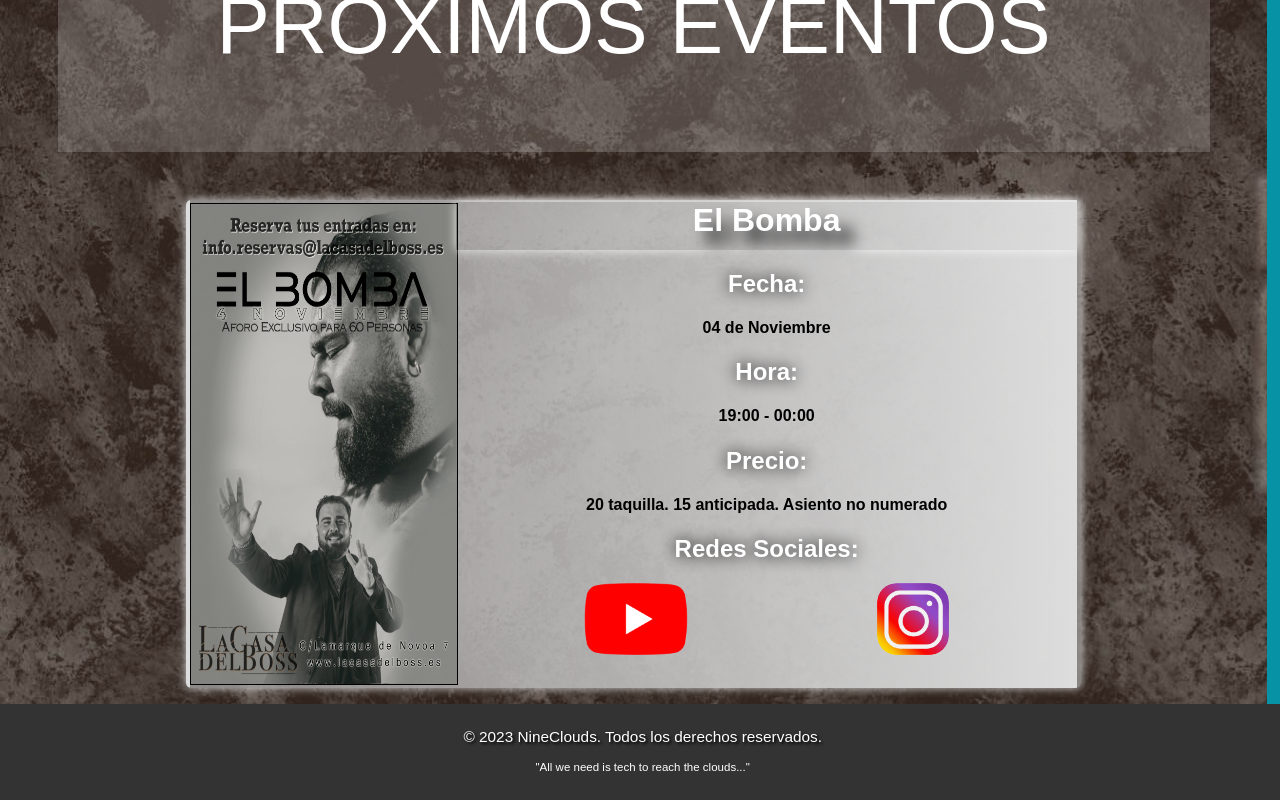
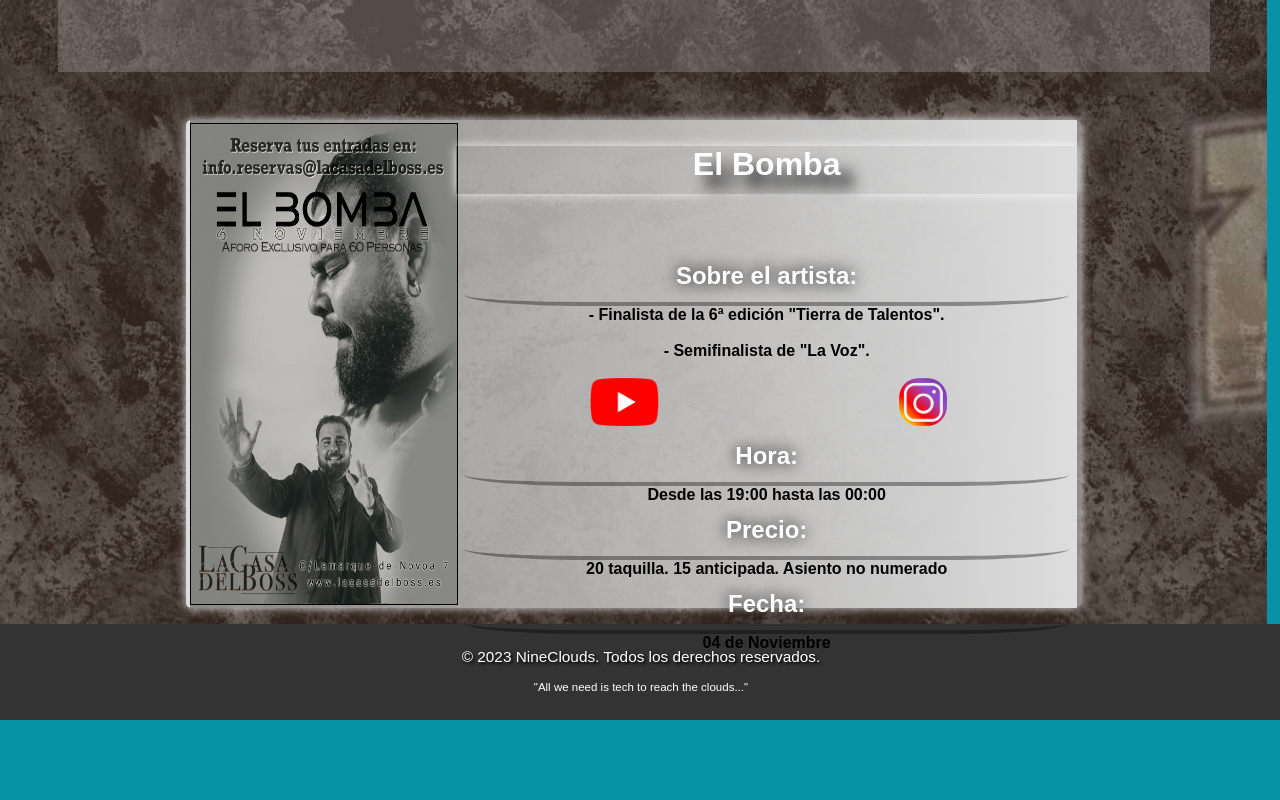
Before and after one commit to LuisRamirezdeVerger/ProjectDestiny, a React (Create React App) app: page /horarios in a window 1280 px wide. Shown: the part 956-1756 px from the top of the page. After the commit the page ends 1676 px from the top, so only its background shows below. Built offline with nearby package versions, Linux system fonts and the light colour scheme; a web font is replaced by a local one.

Commit message:
100% fixed!, elBombaEvent added. GJ!

```diff
--- a/src/components/Contacto.css
+++ b/src/components/Contacto.css
@@ -5,8 +5,10 @@
     background-repeat: no-repeat;
     background-size: cover;
     height: 100%;
-    width: 100.1vw;
+    max-width: 100%;
+    width: 100vw;
     text-shadow: 2px 2px 3px white;
+    margin-bottom: -10vh;
 }
 
 .tituloContacto{
@@ -21,6 +23,7 @@
     text-align: center;
     color: white;
     text-shadow: 2px 2px 3px black;
+    height: 30vh;
 }
 
 .metodosLista{
@@ -74,9 +77,11 @@
 @media (max-width: 768px){
 
     .contactoBackground{
-        height: 155vh;
-        margin-bottom: -6vh;
+        height: 153vh;
+        margin-bottom: -4vh;
+        margin-top: 0.5vh;
     }
+
     .metodosLista{
         width: 75vw;
     }
--- a/src/components/Contacto.js
+++ b/src/components/Contacto.js
@@ -10,8 +10,7 @@ const Contacto = () => {
       <div className="metodos">
         {/* <h1>A parte, los diferentes metodos de contacto</h1> */}
         <ul className="metodosLista">
-          <li className="contactoLi">Teléfono: +34 637 06 45 33  </li>
-          <li  className="contactoLi">Teléfono 2: +34 608 86 79 26 </li>
+          <li className="contactoLi">Teléfono: +34 644 693 562  </li>
           <li  className="contactoLi">Correo: info.reservas@lacasadelboss.es</li>
         </ul>
       </div>
--- a/src/components/Footer.css
+++ b/src/components/Footer.css
@@ -6,7 +6,8 @@
     text-align: center;
     left: 0;
     bottom: 4vh;
-    width: 99.17%;
+    width: 98.9%;
+    max-width: 100%;
   }
 
   .footer__content {
--- a/src/components/Galeria.css
+++ b/src/components/Galeria.css
@@ -8,6 +8,7 @@
     background-position: center;
     width: 100.1vw;
     height: 100%;
+    max-width: 100%;
 }
 
 .galeria{
--- a/src/components/Horarios.css
+++ b/src/components/Horarios.css
@@ -6,16 +6,18 @@
     background-size: cover;
     height: auto;
     width: 99vw;
+    max-width: 100%;
 }
 
 .calendario{
     display: flex;
-    padding-right: 30vw;
+    padding-right: 20vw;
     flex-direction: row;
     justify-content: center;
     border-style: none;
     align-items: center;
-    height: 70vh;
+    height: 50vh;
+    margin-top: 10vb;
 }
 
 .horarioTitulo{
@@ -98,7 +100,7 @@ font-size: 10vh;
   }
 
   .evento-info {
-    margin-top: -6vh;
+    /* margin-top: -5vh; */
     border: 4px solid transparent white;
     height: 60vh;
     width: 70%; /* Ocupa el 65% del espacio del contenedor */
@@ -116,21 +118,35 @@ font-size: 10vh;
   }
 
   .informacion {
+    display: flex;
+    flex-direction: column;
+    justify-content: space-around;
     font-size: 2vh;
     margin: 1vb;
+    margin-top: 5vh;
     text-align: justify; /* Justifica el texto de información */
     max-height: 100%;
     height: 40vh;
   }
 
+  .p-Informacion{
+
+  }
+
   .h2-Informacion{
-    /* margin: 0 auto; */
+    margin: 0 auto;
+    padding: 1.5vh;
+    border-bottom: solid 4px rgba(0, 0, 0, 0.357);
+    border-top: transparent 5px black;
+    border-radius: 20%;
     text-align: center;
     text-shadow: 0vw 0vw 1.25vw black; /* Sombra de texto en unidades relativas */
   }
   h4{
     text-align: center;
     color: black;
+    margin: 0 auto;
+    font-size: 2vh;
     /*-webkit-text-stroke: 0.00001px white;  Borde blanco de 2 píxeles (ajusta el valor según tu preferencia) */
     /* text-stroke: 2px white; */
   }
@@ -141,16 +157,19 @@ font-size: 10vh;
     margin: 0 auto;
     text-align: center;
     justify-content: space-around;
+
   }
 
   .logoYT{
-    height: 9vh;
-    margin-left: 2vw;
+    height: 6vh;
+    margin-left: 5%;
+    margin-top: 0;
   }
 
   .logoIG{
-    margin-right: 2vw;
-    height: 9vh;
+    /* margin-right: 5vw; */
+    margin-top: 0;
+    height: 6vh;
     border-radius: 2.5vh;
   }
 
@@ -226,4 +245,7 @@ font-size: 10vh;
       height: 3vh;
       border-radius: 0.8vh;
     }
+    h4{
+      font-size: 1.3vh;
+    }
 }
--- a/src/components/Horarios.js
+++ b/src/components/Horarios.js
@@ -29,7 +29,7 @@ const Horarios = () => {
     }
 
     if (month <= 9) {
-      return "red"
+      return "red";
     }
 
     if (month === 11) {
@@ -51,15 +51,24 @@ const Horarios = () => {
     <div className="horarioBackground" style={{ textAlign: "center" }}>
       <div className="leyenda">
         <div className="leyenda-item">
-          <div className="leyenda-color" style={{ backgroundColor: "green", width: "20%"  }} />
+          <div
+            className="leyenda-color"
+            style={{ backgroundColor: "green", width: "20%" }}
+          />
           <div className="leyenda-text">"Sala disponible"</div>
         </div>
         <div className="leyenda-item">
-          <div className="leyenda-color" style={{ backgroundColor: "red", width: "20%"  }} />
+          <div
+            className="leyenda-color"
+            style={{ backgroundColor: "red", width: "20%" }}
+          />
           <div className="leyenda-text">"Sala ocupada"</div>
         </div>
         <div className="leyenda-item">
-          <div className="leyenda-color" style={{ backgroundColor: "blue", width: "20%" }} />
+          <div
+            className="leyenda-color"
+            style={{ backgroundColor: "blue", width: "20%" }}
+          />
           <div className="leyenda-text">"Evento concertado"</div>
         </div>
       </div>
@@ -80,7 +89,11 @@ const Horarios = () => {
           }
         />
       </div>
-      <div className="tituloEvento"><p className="textoTituloEvento">No te pierdas nuestros PRÓXIMOS EVENTOS</p></div>
+      <div className="tituloEvento">
+        <p className="textoTituloEvento">
+          No te pierdas nuestros PRÓXIMOS EVENTOS
+        </p>
+      </div>
       <div className="evento-container">
         <div className="evento-imagen">
           <img src={bomba} alt="Cartel del evento" />
@@ -91,20 +104,22 @@ const Horarios = () => {
           </div>
           <div className="informacion">
             <p className="p-Informacion" style={{ color: "white" }}>
+              <h2 className="h2-Informacion">Sobre el artista:</h2>
+              <h4>- Finalista de la 6ª edición "Tierra de Talentos".<br/><br/> - Semifinalista de "La Voz".</h4> <br/>
+              <h4 className="eventoRRSS">
+                <a href="https://www.youtube.com/watch?v=utvkxaEbwpE">
+                  <img className="logoYT" src={YT} alt="YT logo" />
+                </a>
+                <a href="https://www.instagram.com/rafaelruiz_elbomba/?hl=es">
+                  <img className="logoIG" src={IG} alt="IG logo" />
+                </a>
+              </h4>
+              <h2 className="h2-Informacion">Hora:</h2>
+              <h4 className="h4-Informacion"> Desde las 19:00 hasta las 00:00</h4>
+              <h2 className="h2-Informacion">Precio:</h2>
+              <h4 className="h4-Informacion">20 taquilla. 15 anticipada. Asiento no numerado</h4>
               <h2 className="h2-Informacion">Fecha:</h2>
-              <h4> 04 de Noviembre</h4>
-              <h2 className="h2-Informacion">Hora:</h2>
-              <h4> 19:00 - 00:00</h4>
-              <h2 className="h2-Informacion">Precio:</h2>
-              <h4>20 taquilla. 15 anticipada. Asiento no numerado</h4>
-              <h2 className="h2-Informacion">Redes Sociales:</h2>
-              <h4 className="eventoRRSS">
-              <a href="youtube.com">
-                <img className="logoYT" src={YT} alt="YT logo"/>
-              </a>
-              <a href="instagram.com">
-                <img className="logoIG" src={IG} alt="IG logo"/></a>
-              </h4>
+              <h4 className="h4-Informacion"> 04 de Noviembre</h4>
             </p>
           </div>
         </div>
--- a/src/components/MiSitio.css
+++ b/src/components/MiSitio.css
@@ -5,7 +5,8 @@
   background-size: cover;
   background-repeat: no-repeat;
   background-position: center;
-  width: 100.1vw;
+  max-width: 100%;
+  width: 100vw;
   height: 100vh;
 }
 
--- a/src/components/SobreMi.css
+++ b/src/components/SobreMi.css
@@ -4,7 +4,7 @@
     justify-content: center;
     text-align: center;
     height: 94%;
-    width: auto;
+    width: 99vw;
     max-width: 100%;
     font-size: 4vh;
     text-shadow: 2px 2px 3px black;
@@ -16,8 +16,9 @@
     background-image: url('../images/backgrounds/mazinger47Centro.JPG');
     background-repeat: no-repeat;
     background-size: cover;
-    height:100%;
-    width: 100.1vw;
+    height: 100%;
+    max-width: 100%;
+    width: 100vw;
     color: white;
 }
 
@@ -27,15 +28,21 @@
 
 @media (max-width: 768px) {
 
-    /* .nosotrosMain{
-        height: auto;
+    .nosotrosMain{
+        margin-top: 0.5vh;
+        height: 100vh;
         width: 100vw;
-        margin-bottom: -300vh;
-        margin-top: -30vh;
+        max-width: 100%;
+        display: block;
+        /* margin-bottom: 0; */
+        /* padding-bottom: -49; */
+        /* margin-bottom: -300vh;
+        margin-top: -30vh; */
     }
-*/
+
     .quienesSomosBackground{
-        margin-top: -49vh;
+        height: 530vh;
+        background-size: cover;
         /* margin-bottom: -49vh; */
         /* padding-bottom: -249vh;   */
         /* height: auto;
```
Also changed, not shown: src/components/SobreMi.js (+32 -33 lines).
